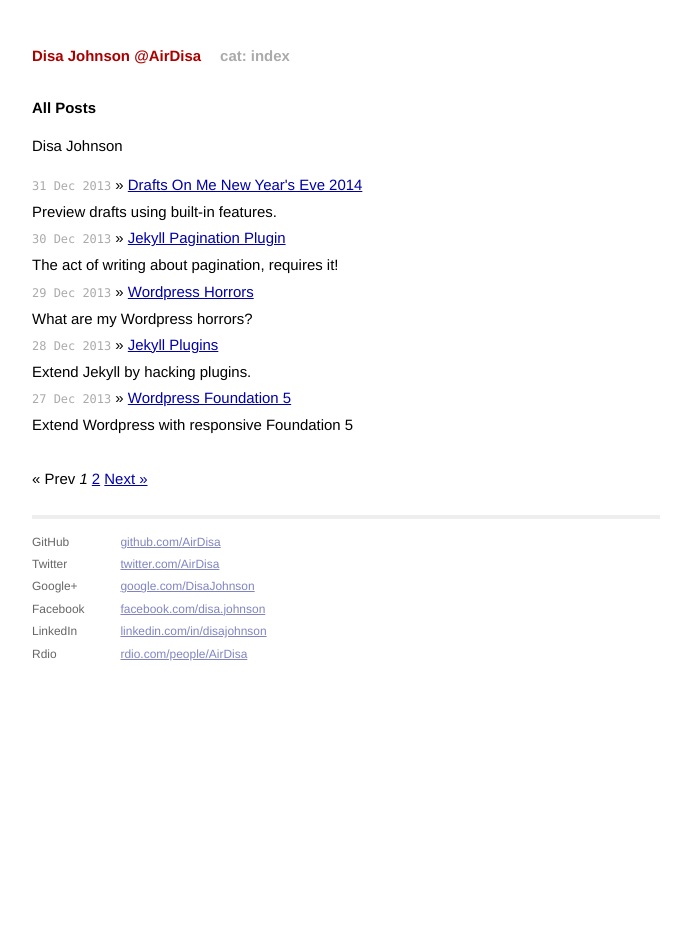
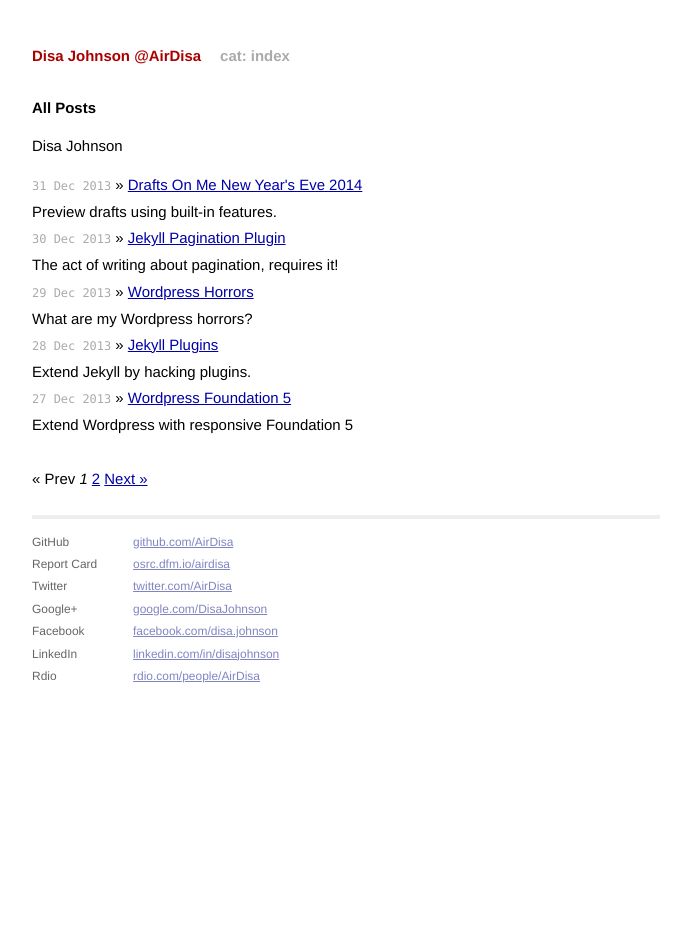
Before and after one commit to AirDisa/airdisa.github.io, a Jekyll site: the page built from index.html, in a window 1280 px wide. Shown: the whole page, without its empty margins (294-985 px from the left). Built offline with Jekyll 4.4.1, drawn with Linux system fonts in a browser that asks for light colours; Markdown is read by kramdown in place of the engine named in the settings; the list of posts is cut into pages by our own code.

Commit message:
[0.3.12 Blog] Add footer link to default template

```diff
--- a/_layouts/default.html
+++ b/_layouts/default.html
@@ -29,6 +29,7 @@
             <div class="contact">
               <p>
                 GitHub<br />
+                Report Card<br />
                 Twitter<br />
                 Google+<br />
                 Facebook<br />
@@ -39,6 +40,7 @@
             <div class="contact">
               <p>
                 <a href="https://github.com/airdisa">github.com/AirDisa</a><br />
+                <a href="http://osrc.dfm.io/airdisa">osrc.dfm.io/airdisa</a><br />
                 <a href="https://twitter.com/airdisa">twitter.com/AirDisa</a><br />
                 <a href="http://airdisa.com/+">google.com/DisaJohnson</a><br />
                 <a href="https://www.facebook.com/disa.johnson">facebook.com/disa.johnson</a><br />
```
